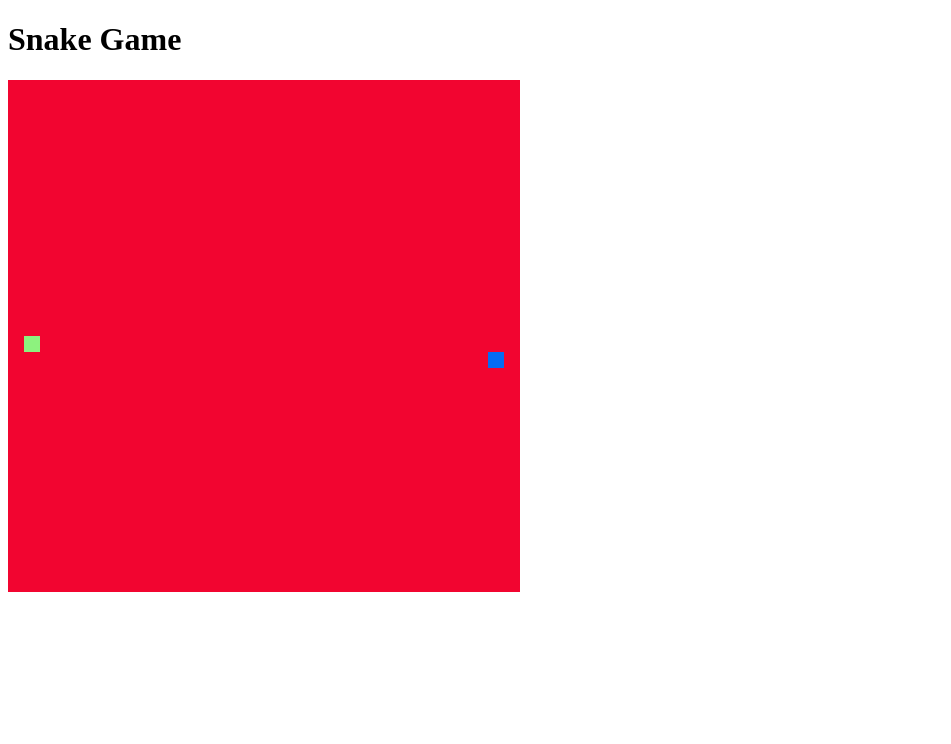
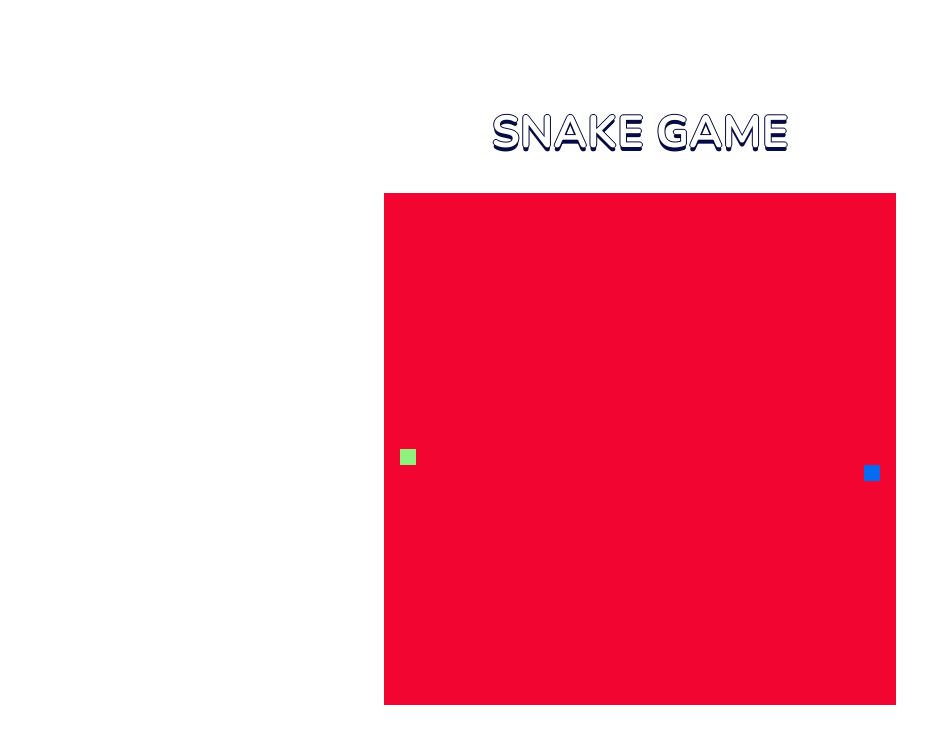
Before and after one commit to melcarv/Snake-Game, a plain HTML site: page index.html in a window 1280 px wide. Shown: the whole page, without its empty margins (0-951 px from the left). Drawn offline with nearby package versions, Linux system fonts and the light colour scheme.

Commit message:
Posicionamento do canvas e css do titulo e body

```diff
--- a/index.html
+++ b/index.html
@@ -3,12 +3,13 @@
 <head>
     <meta charset="UTF-8">
     <meta name="viewport" content="width=device-width, initial-scale=1.0">
+    <link href="https://fonts.googleapis.com/css2?family=Nunito:wght@300;400;700&display=swap" rel="stylesheet">
     <link rel="stylesheet" href="style.css">
     <script defer src="script.js"></script>
     <title>Snake Game</title>
 </head>
 <body>
-    <h1>Snake Game</h1>
+    <h1 class="tittle">SNAKE GAME</h1>
     <canvas id="snake" width="512" height="512"></canvas>
 </body>
 </html>
--- a/style.css
+++ b/style.css
@@ -0,0 +1,18 @@
+body {
+    height: 95vh;
+    width: 95;
+    display: flex;
+    justify-content: center;
+    align-items: center;
+    flex-direction: column;
+    font-family: 'Nunito', sans-serif;
+    color: #fff;
+}
+
+.tittle {
+    text-shadow: 1px 0px 0px #050b43,
+    -1px 0px 0px #050b43,
+    0px 4px 0px #050b43,
+    0px -1px 0px #050b43;
+    font-size: 45px;
+}
```
